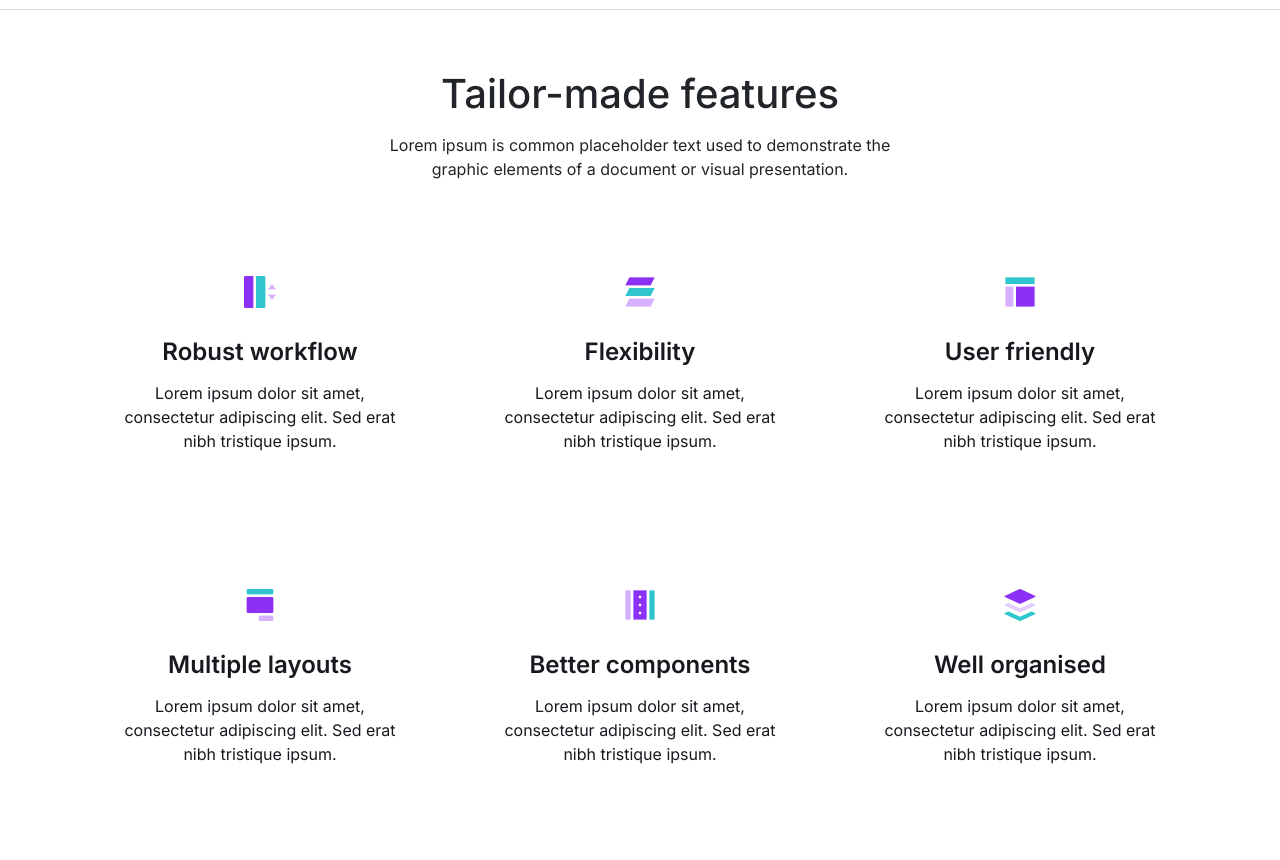
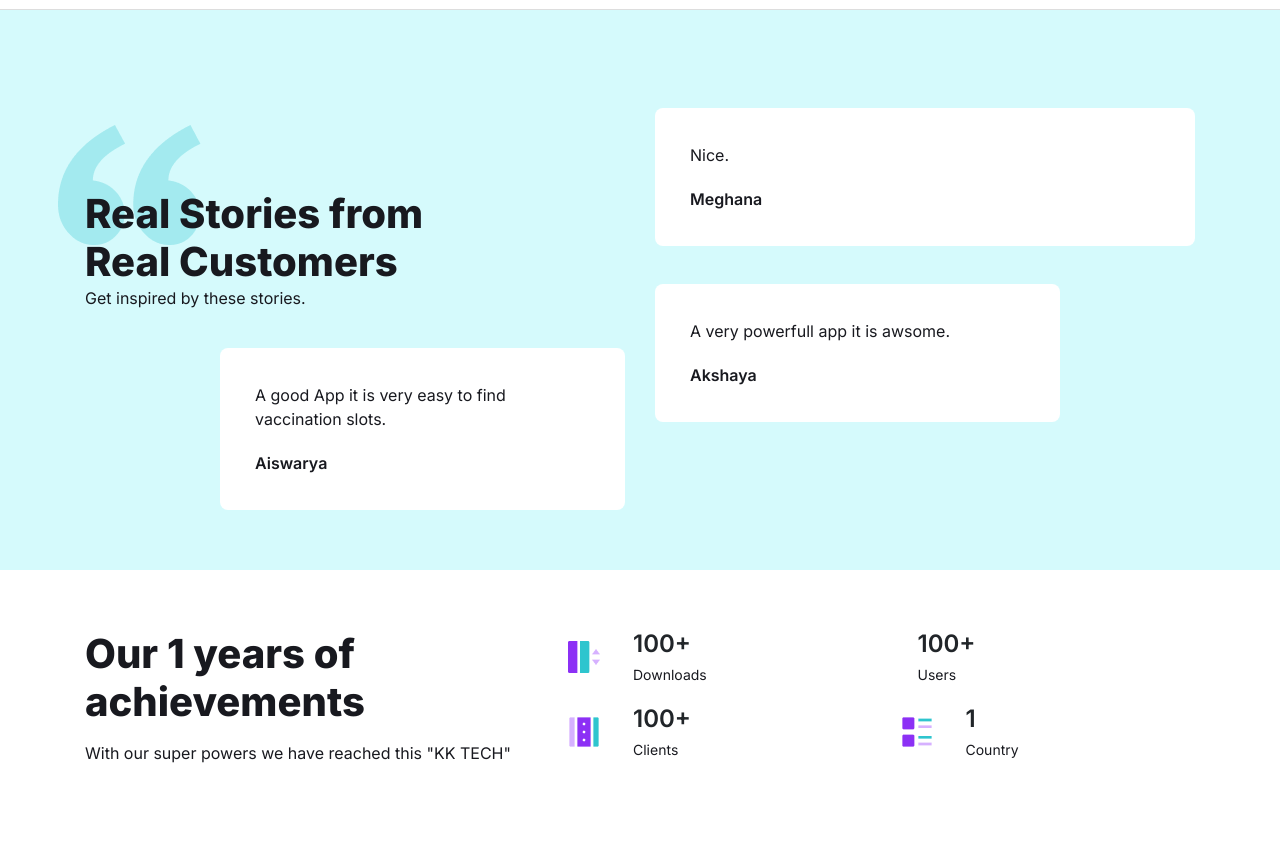
Before and after one commit to kksarang/covidtrackerkkteck, a plain HTML site: page index.html in a window 1280 px wide. Shown: the part 940-1800 px from the top of the page. Drawn offline with nearby package versions, Linux system fonts and the light colour scheme.

Commit message:
Update index.html

```diff
--- a/index.html
+++ b/index.html
@@ -163,83 +163,6 @@
     </div>
     <!-- /End Company logos  -->
     <!-- Start Features logos  -->
-    <div class="features-section pt-60 pb-60">
-      <div class="container">
-        <div class="row section-title">
-          <div class="col-lg-6 m-auto">
-            <h1 class="text-center pb-15 wow fadeInUp" data-wow-delay="0.1s">
-              Tailor-made features
-            </h1>
-            <p class="text-center pb-50 wow fadeInUp" data-wow-delay="0.2s">
-              Lorem ipsum is common placeholder text used to demonstrate the
-              graphic elements of a document or visual presentation.
-            </p>
-          </div>
-        </div>
-        <div class="row">
-          <div class="col-12 col-sm-6 col-xs-12 col-md-6 col-lg-4">
-            <div class="single-feature wow fadeInUp" data-wow-delay="0.3s">
-              <img src="img/features/feature-1.png" alt="" />
-              <h4>Robust workflow</h4>
-              <p>
-                Lorem ipsum dolor sit amet, consectetur adipiscing elit. Sed
-                erat nibh tristique ipsum.
-              </p>
-            </div>
-          </div>
-          <div class="col-12 col-sm-6 col-xs-12 col-md-6 col-lg-4">
-            <div class="single-feature wow fadeInUp" data-wow-delay="0.4s">
-              <img src="img/features/feature-2.png" alt="" />
-              <h4>Flexibility</h4>
-              <p>
-                Lorem ipsum dolor sit amet, consectetur adipiscing elit. Sed
-                erat nibh tristique ipsum.
-              </p>
-            </div>
-          </div>
-          <div class="col-12 col-sm-6 col-xs-12 col-md-6 col-lg-4">
-            <div class="single-feature wow fadeInUp" data-wow-delay="0.5s">
-              <img src="img/features/feature-3.png" alt="" />
-              <h4>User friendly</h4>
-              <p>
-                Lorem ipsum dolor sit amet, consectetur adipiscing elit. Sed
-                erat nibh tristique ipsum.
-              </p>
-            </div>
-          </div>
-          <div class="col-12 col-sm-6 col-xs-12 col-md-6 col-lg-4">
-            <div class="single-feature wow fadeInUp" data-wow-delay="0.6s">
-              <img src="img/features/feature-4.png" alt="" />
-              <h4>Multiple layouts</h4>
-              <p>
-                Lorem ipsum dolor sit amet, consectetur adipiscing elit. Sed
-                erat nibh tristique ipsum.
-              </p>
-            </div>
-          </div>
-          <div class="col-12 col-sm-6 col-xs-12 col-md-6 col-lg-4">
-            <div class="single-feature wow fadeInUp" data-wow-delay="0.7s">
-              <img src="img/features/feature-5.png" alt="" />
-              <h4>Better components</h4>
-              <p>
-                Lorem ipsum dolor sit amet, consectetur adipiscing elit. Sed
-                erat nibh tristique ipsum.
-              </p>
-            </div>
-          </div>
-          <div class="col-12 col-sm-6 col-xs-12 col-md-6 col-lg-4">
-            <div class="single-feature wow fadeInUp" data-wow-delay="0.8s">
-              <img src="img/features/feature-6.png" alt="" />
-              <h4>Well organised</h4>
-              <p>
-                Lorem ipsum dolor sit amet, consectetur adipiscing elit. Sed
-                erat nibh tristique ipsum.
-              </p>
-            </div>
-          </div>
-        </div>
-      </div>
-    </div>
     <!-- /End Features logos  -->
     <!-- Start Customer section -->
     <div class="customer-section pt-60 pb-60">
```
